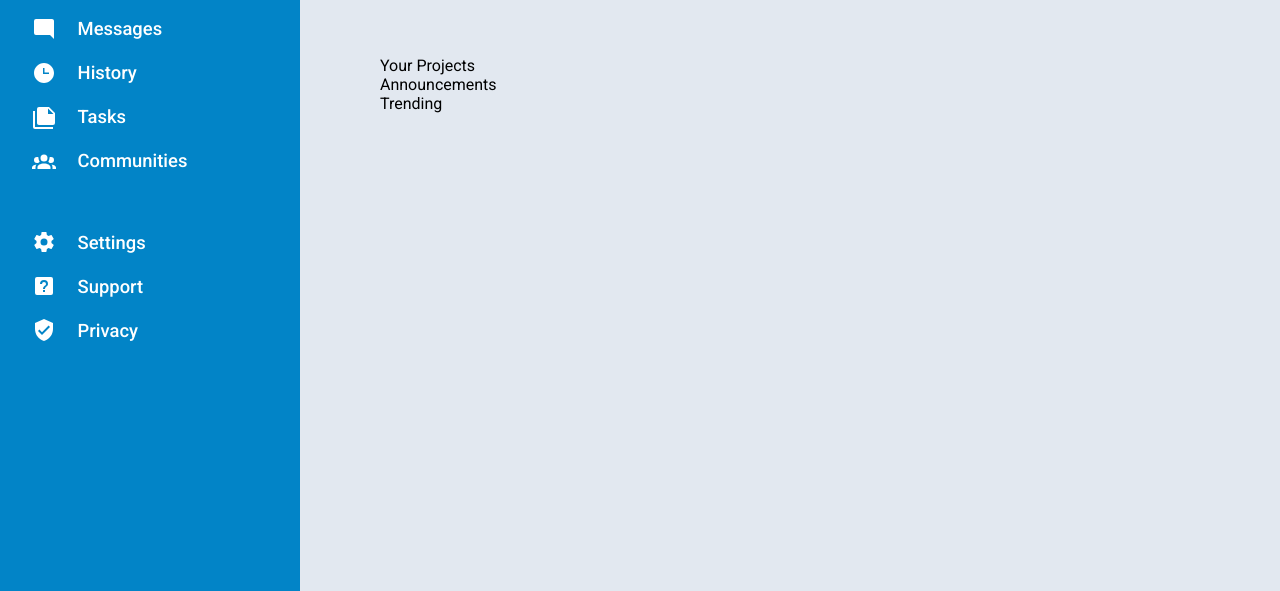
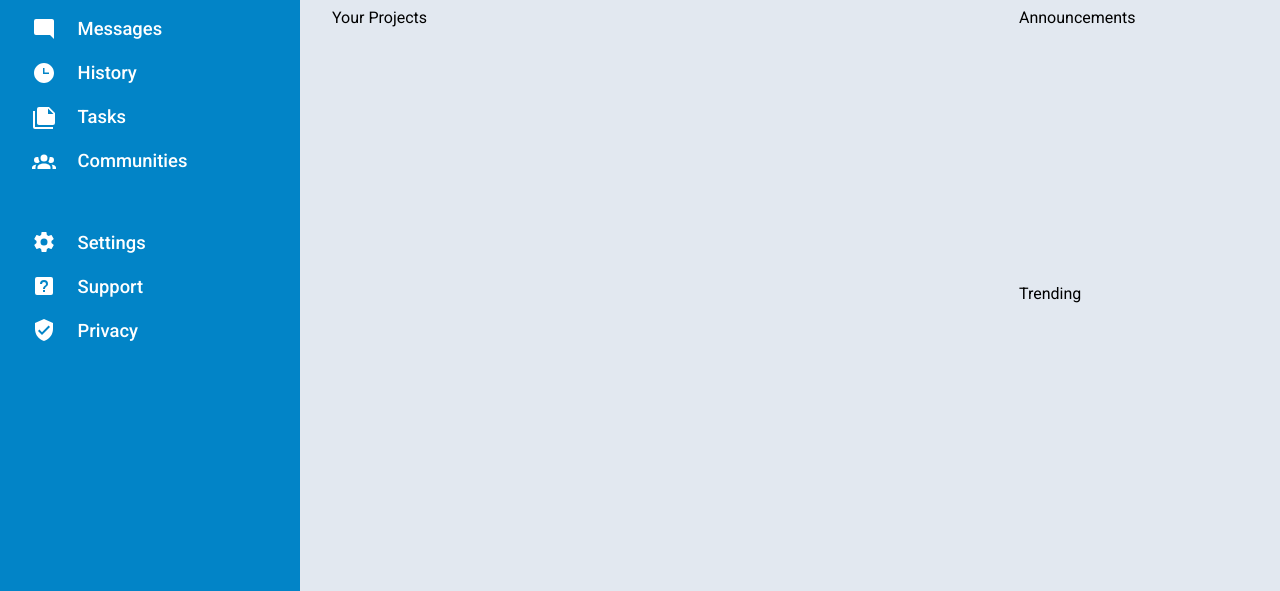
Before and after one commit to ayrt-n/odin-admin-dashboard, a plain HTML site: page index.html in a window 1280 px wide. Shown: the part 209-800 px from the top of the page. Drawn offline with Linux system fonts and the light colour scheme.

Commit message:
Position main container grid

```diff
--- a/styles.css
+++ b/styles.css
@@ -145,6 +145,14 @@ img.profile {
 
 .main-content-container {
   background-color: #e2e8f0;
-  padding: 5rem;
+  padding: 2rem;
   grid-area: main-row-start / main-col-start;
+
+  display: grid;
+  grid-template-columns: 3fr 1fr;
+  grid-template-rows: auto auto;
 }
+
+.project-wrapper {
+  grid-area: 1 / 1 / 3 / 2;
+}
```
